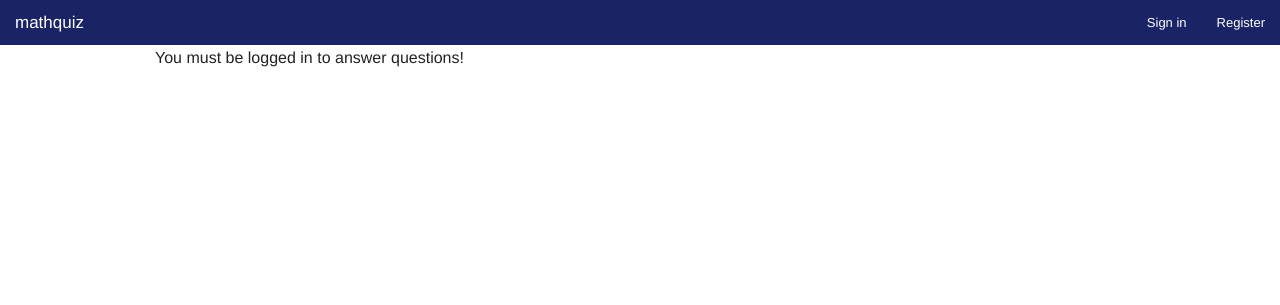
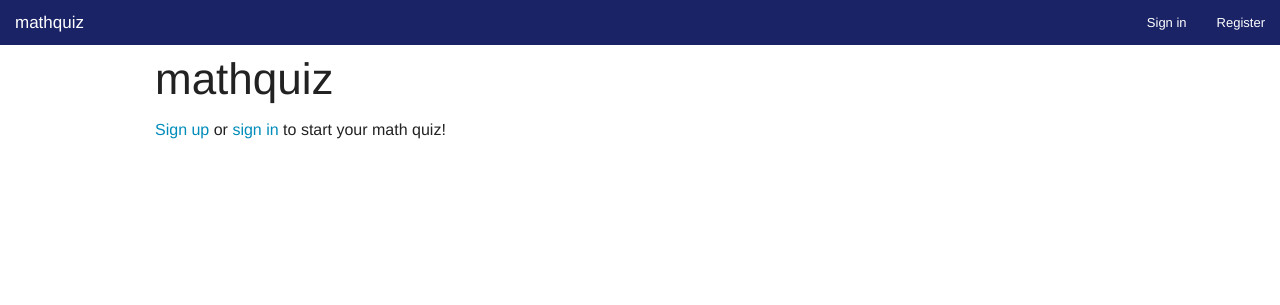
Before and after one commit to jhobbs/mathquizweb, a Django app: template mathquizweb/mathquizweb/templates/question.html in a window 1280 px wide. Shown: the top 305 px of the page. Run offline with Django 3.2, Linux system fonts and the light colour scheme; the template is opened without the code that fills it, so the values that code supplies are empty; some libraries are stand-ins or nearby versions.

Commit message:
Move questions to the home page.

```diff
--- a/mathquizweb/mathquizweb/templates/base.html
+++ b/mathquizweb/mathquizweb/templates/base.html
@@ -44,8 +44,7 @@
                 <!-- Left Nav Section -->
                 <ul class="left">
                     {% if user.is_authenticated %}
-                    <li><a href="{% url 'question' %}">Questions</a></li>
-                    <li><a>{{stats.questions.success_rate}}% of {{stats.questions.total}}</a></li>
+                    <li><a href="{% url 'stats' %}">{{stats.questions.success_rate}}% of {{stats.questions.total}}</a></li>
 		    {% endif %}
                 </ul>
             </section>
--- a/mathquizweb/mathquizweb/templates/question.html
+++ b/mathquizweb/mathquizweb/templates/question.html
@@ -17,7 +17,8 @@
             <input type="submit" value="Submit">
         </form>
         {% else %}
-        <p>You must be logged in to answer questions!</p>
+        <h1>mathquiz</h1>
+        <a href="/accounts/register">Sign up</a> or <a href="/accounts/login">sign in</a> to start your math quiz!
         {% endif %}
     </div>
 </div>
--- a/mathquizweb/mathquizweb/urls.py
+++ b/mathquizweb/mathquizweb/urls.py
@@ -5,8 +5,8 @@ admin.autodiscover()
 
 urlpatterns = patterns('',
     # Examples:
-    url(r'^$', 'mathquizweb.views.home', name='home'),
-    url(r'^question$', 'mathquizweb.views.question', name='question'),
+    url(r'^$', 'mathquizweb.views.question', name='home'),
+    url(r'^stats$', 'mathquizweb.views.home', name='stats'),
     url(r'^answer$', 'mathquizweb.views.answer', name='answer'),
     url(r'^accounts/login/$', 'django.contrib.auth.views.login'),
     url(r'^accounts/logout/$', 'django.contrib.auth.views.logout'),
--- a/mathquizweb/mathquizweb/views.py
+++ b/mathquizweb/mathquizweb/views.py
@@ -115,8 +115,9 @@ def get_next_question(user):
 def question(request):
     context = RequestContext(request)
     data = get_default_data(request)
-    data['question'] = get_next_question(request.user)
-    data['shape_svgs'] = get_shape_svgs(data['question'])
+    if request.user.is_authenticated():
+        data['question'] = get_next_question(request.user)
+        data['shape_svgs'] = get_shape_svgs(data['question'])
 
     return render_to_response(
         'question.html',
```
